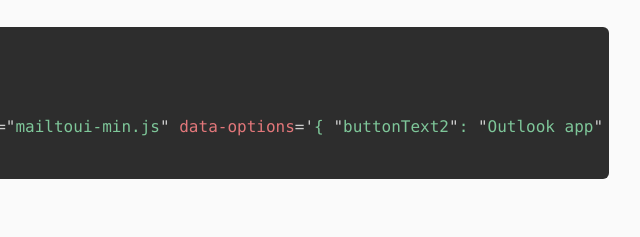
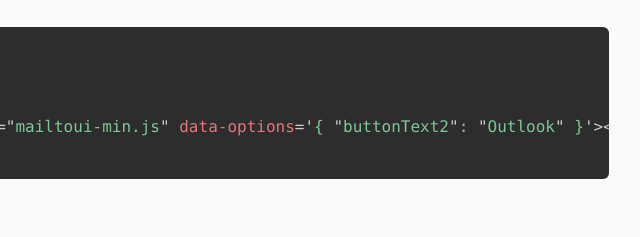
Before and after one commit to mariordev/mailtoui-docs, a website: page docs/index.html in a window 1280 px wide. Shown: the part 9245-9482 px from the top of the page, 631-1271 px from the left. Drawn offline with nearby package versions, Linux system fonts and the light colour scheme.

Commit message:
Update buttonText2 option example.

```diff
--- a/docs/index.html
+++ b/docs/index.html
@@ -448,7 +448,7 @@
                                         &lt;body&gt;
                                             ...
                                             ...
-                                            &lt;script src=&quot;mailtoui-min.js&quot; data-options='{ &quot;buttonText2&quot;: "Outlook app" }'&gt;&lt;/script&gt;
+                                            &lt;script src=&quot;mailtoui-min.js&quot; data-options='{ &quot;buttonText2&quot;: "Outlook" }'&gt;&lt;/script&gt;
                                         &lt;/body&gt;
                                     </code>
                                 </pre>
```
